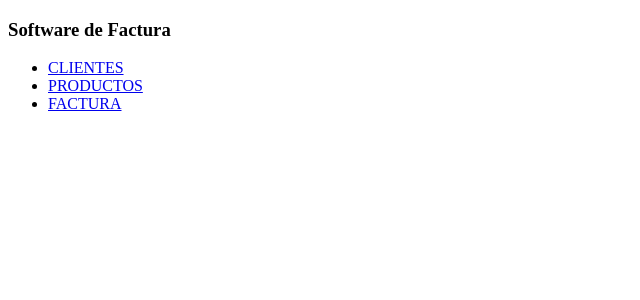
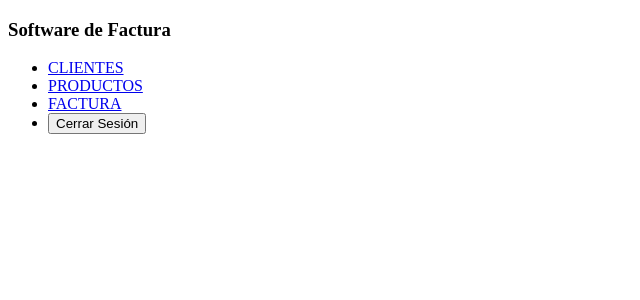
Before and after one commit to JULI1926/factura, a PHP site: page / in a window 1280 px wide. Shown: the top 300 px of the page, without its empty margins (0-640 px from the left). Run offline with PHP 8.4, Linux system fonts and the light colour scheme; the visitor is signed in with stand-in values (Sample User, id 1).

Commit message:
Se adiciona cerrar sesion en el index

```diff
--- a/index.php
+++ b/index.php
@@ -35,6 +35,11 @@ if (!isset($_SESSION['usuario'])) {
             <li class="nav-item">
                 <a class="nav-link" href="factura/factura.php">FACTURA</a>
             </li>
+            <li class="nav-item">
+                <form action="usuarios/cerrar_sesion.php" method="post">
+                    <button type="submit" class="btn btn-danger">Cerrar Sesión</button>
+                </form>
+            </li>
         </ul>
     </div>
 
```
